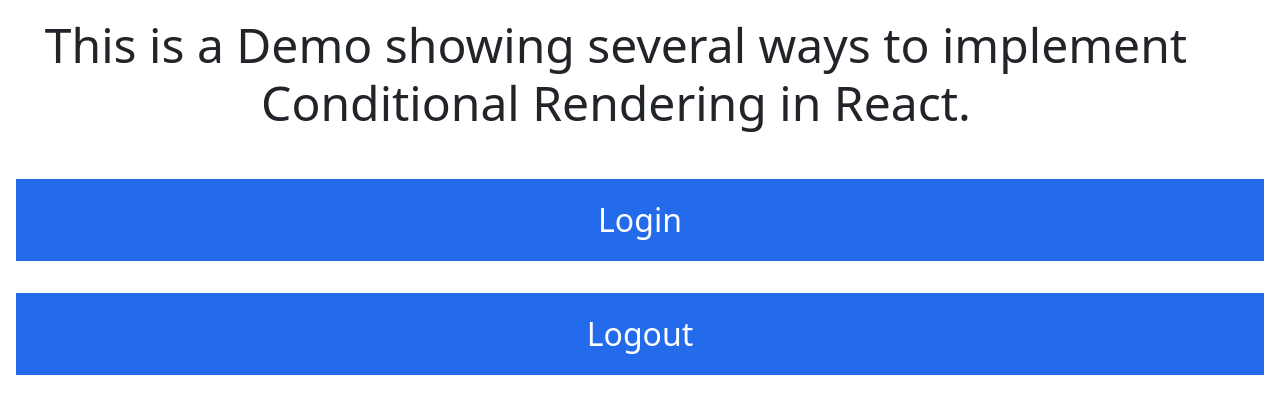
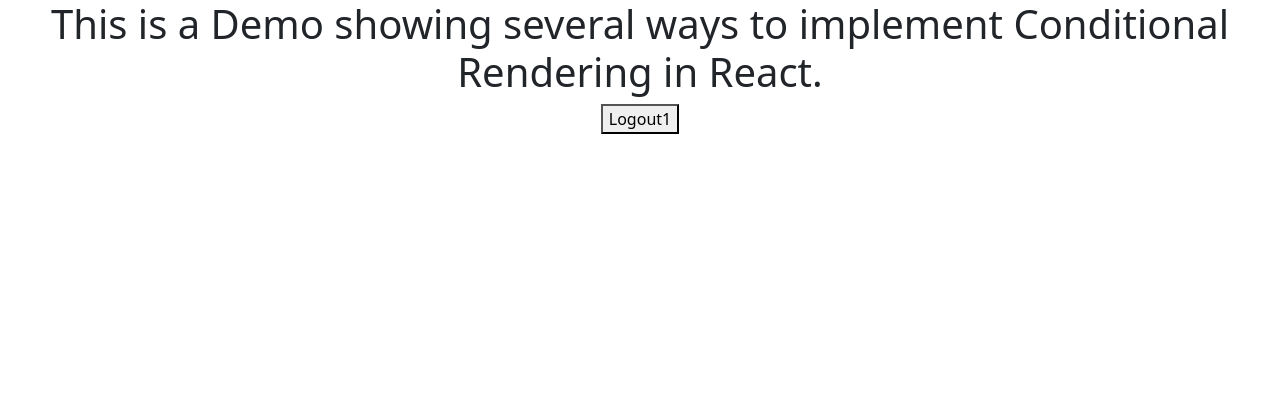
Before and after one commit to decareano/reactest, a React (Create React App) app: page / in a window 1280 px wide. Shown: the top 414 px of the page. Built offline with nearby package versions, Linux system fonts and the light colour scheme.

Commit message:
add switch statement(does not work), add if statement to render on the boolean(works)

```diff
--- a/src/App.js
+++ b/src/App.js
@@ -1,5 +1,7 @@
 import React, { Component } from "react";
-import './index.css';
+import './App.css';
+import AuthButton from './AuthButton';
+import isLoggedIn from './AuthButton'
 
 class App extends Component {
   constructor(props) {
@@ -15,8 +17,7 @@ class App extends Component {
         <h1>
           This is a Demo showing several ways to implement Conditional Rendering in React.
         </h1>
-        <button>Login</button>
-        <button>Logout</button>
+        <AuthButton isLoggedIn={isLoggedIn} />
       </div>
     );
   }
--- /dev/null
+++ b/src/AuthButton.js
@@ -0,0 +1,14 @@
+import React from "react";
+
+const AuthButton = props => {
+  let { isLoggedIn } = props;
+
+  if (isLoggedIn) {
+    return <button>Logout1</button>;
+  } else {
+    return <button>Login2</button>;
+  }
+
+};
+
+export default AuthButton;
```
